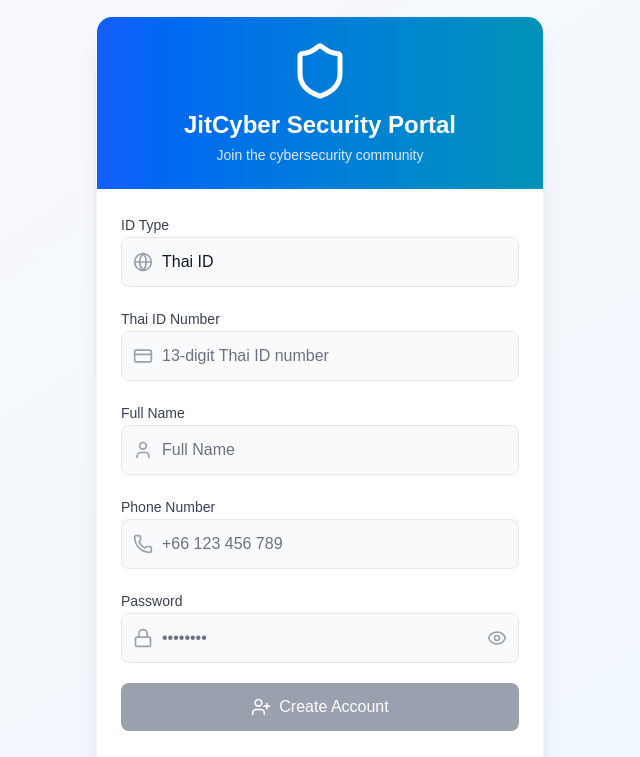
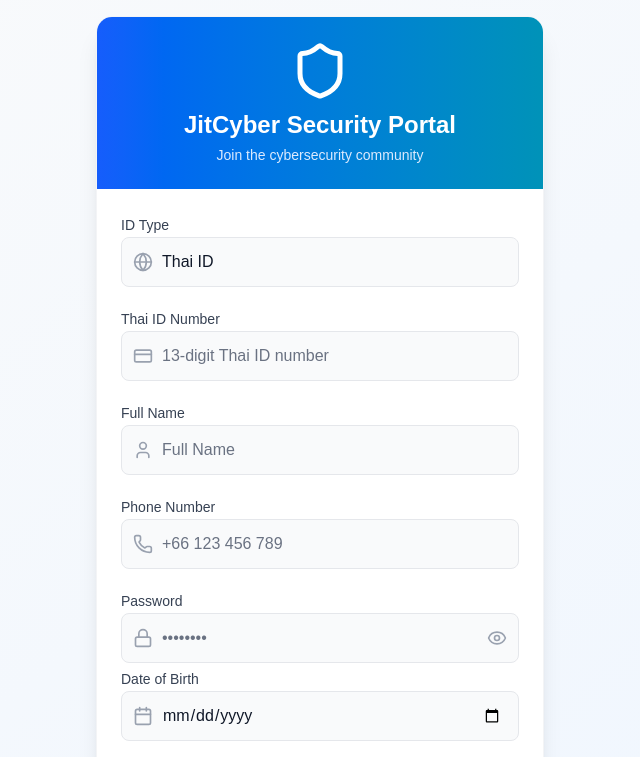
Before and after one commit to nyilynnhtwe/JitCyber, a Next.js app: page /signup in a window 1280 px wide. Shown: the top 757 px of the page, without its empty margins (320-960 px from the left). Built offline with nearby package versions, Linux system fonts and the light colour scheme.

Commit message:
Updated Code

```diff
--- a/package.json
+++ b/package.json
@@ -9,6 +9,7 @@
     "lint": "next lint"
   },
   "dependencies": {
+    "@emailjs/browser": "^4.4.1",
     "@langchain/google-genai": "^0.2.10",
     "bcryptjs": "^3.0.2",
     "lucide-react": "^0.514.0",
--- a/src/app/api/auth/signup/route.ts
+++ b/src/app/api/auth/signup/route.ts
@@ -2,7 +2,7 @@
 import { connectToDatabase } from "@/lib/db";
 
 export async function POST(req: Request) {
-    const { email, password } = await req.json();
+    const { email, password, dob } = await req.json();
 
     const client = await connectToDatabase();
     const db = client.db(DB_NAME);
@@ -20,6 +20,7 @@
     await db.collection(COLLECTION_USERS).insertOne({
         email,
         password,
+        dob
     });
 
     client.close();
--- a/src/app/contact_form/page.tsx
+++ b/src/app/contact_form/page.tsx
@@ -1,5 +1,6 @@
 "use client";
 import React, { useState } from 'react';
+import { send } from '@emailjs/browser';
 import {
     Shield,
     Mail,
@@ -27,6 +28,7 @@
     });
     const [isSubmitting, setIsSubmitting] = useState(false);
     const [isSubmitted, setIsSubmitted] = useState(false);
+    const [error,setError] = useState('');
 
     const handleInputChange = (
         e: React.ChangeEvent<HTMLInputElement | HTMLTextAreaElement | HTMLSelectElement>
@@ -39,12 +41,37 @@
     };
 
     const handleSubmit = async (e: React.FormEvent) => {
-        e.preventDefault();
-        setIsSubmitting(true);
-        await new Promise(resolve => setTimeout(resolve, 2000));
+    e.preventDefault();
+    setIsSubmitting(true);
+    setError('');
+
+    try {
+        const serviceID = '';
+        const templateID = '';
+        const publicKey = '';
+
+        await send(
+            serviceID,
+            templateID,
+            {
+                from_name: formData.name,
+                from_email: formData.email,
+                from_phone: formData.phone,
+                subject: formData.subject,
+                message: formData.message,
+                inquiry_type: formData.inquiryType
+            },
+            publicKey
+        );
+
         setIsSubmitting(false);
         setIsSubmitted(true);
-    };
+    } catch (err) {
+        setIsSubmitting(false);
+        setError('Failed to send message. Please try again later.');
+        console.error('Email sending error:', err);
+    }
+};
 
     const resetForm = () => {
         setFormData({
--- a/src/app/signup/page.tsx
+++ b/src/app/signup/page.tsx
@@ -4,6 +4,7 @@
 import { hashPassword } from "../../lib/auth";
 import { User, Globe, CreditCard, Phone, Lock, Eye, EyeOff, AlertCircle, CheckCircle, UserPlus, Shield, ShieldCheck } from "lucide-react";
 import Link from "next/link";
+import { Calendar } from 'lucide-react';
 
 const SignUpPage = () => {
   const [showPassword, setShowPassword] = useState(false);
@@ -15,6 +16,7 @@
   const [phone, setPhone] = useState("");
   const router = useRouter();
   const [isSubmitting, setIsSubmitting] = useState(false);
+  const [dob, setDob] = useState("");
 
   const getPasswordStrength = (password: string) => {
     if (!password) return {
@@ -112,14 +114,15 @@
         idNumber: ThaiID,
         password: hashedPassword,
         fullName: fullname,
-        phoneNumber: phone
+        phoneNumber: phone,
+        dob: dob
       };
 
 
       await fetch("/api/auth/signup", {
         method: "POST",
         headers: { "Content-Type": "application/json" },
-        body: JSON.stringify({ fullname: userData.fullName, id: userData.idNumber, password: userData.password, phone: userData.phoneNumber }),
+        body: JSON.stringify({ fullname: userData.fullName, id: userData.idNumber, password: userData.password, phone: userData.phoneNumber, dob: dob }),
       });
       router.push("/profile");
     } catch (error) {
@@ -320,6 +323,25 @@
                   </div>
                 </div>
               )}
+
+
+            {/* Date of Birth */}
+            <div className="space-y-1">
+              <label className="text-sm font-medium text-gray-700">Date of Birth</label>
+              <div className="relative">
+                <div className="absolute inset-y-0 left-0 pl-3 flex items-center pointer-events-none text-gray-400">
+                  <Calendar className="w-5 h-5" />
+                </div>
+                <input
+                  type="date"
+                  value={dob}
+                  onChange={(e) => setDob(e.target.value)}
+                  className="w-full pl-10 pr-4 py-3 bg-gray-50 border border-gray-200 rounded-lg text-gray-900 placeholder-gray-500 focus:outline-none focus:ring-2 focus:ring-blue-500 focus:border-transparent transition-all duration-200"
+                  required
+                />
+              </div>
+            </div>
+
             </div>
 
             {/* Submit Button */}
```
Also changed, not shown: 1 other file (tests, documents, lock files or other folders).
